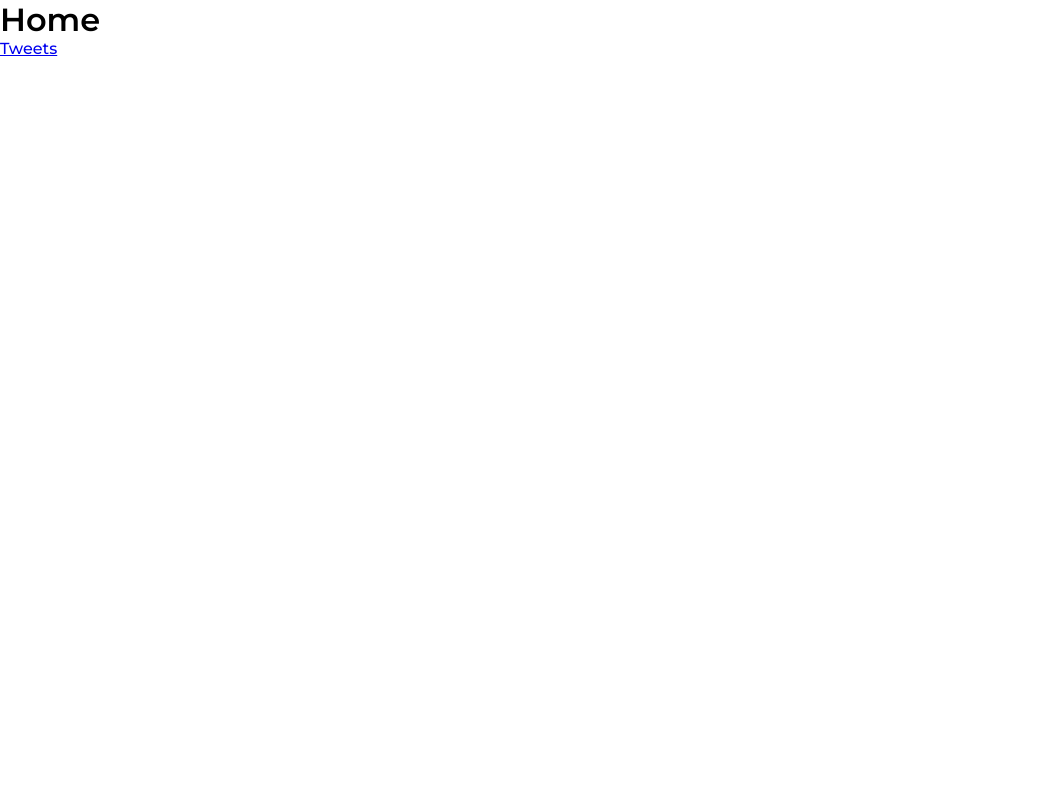
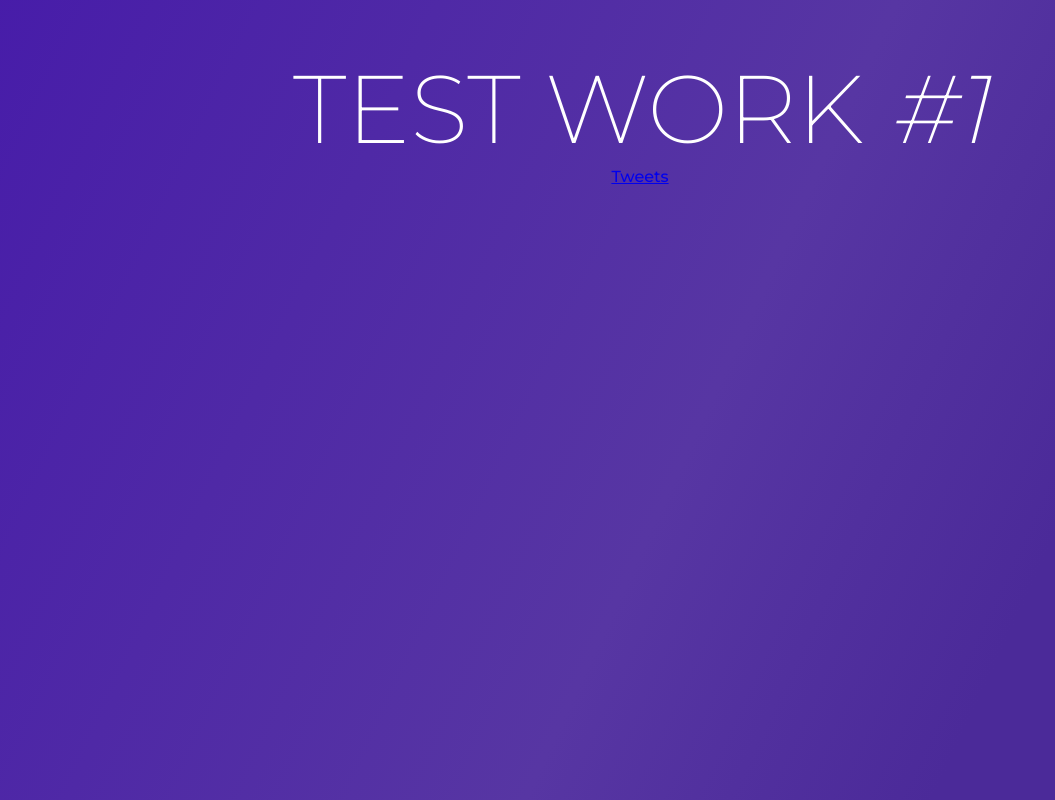
Before and after one commit to ukrwebprom/test-work-1, a React (Create React App) app: page / in a window 1280 px wide. Shown: the whole page, without its empty margins (0-1055 px from the left). Built offline with nearby package versions, Linux system fonts and the light colour scheme.

Commit message:
mainpage styles update

```diff
--- a/public/index.html
+++ b/public/index.html
@@ -10,7 +10,7 @@
       content="Web site created using create-react-app"
     />
     <link rel="apple-touch-icon" href="%PUBLIC_URL%/logo192.png" />
-    <link href="https://fonts.googleapis.com/css2?family=Montserrat:wght@500;600&display=swap" rel="stylesheet">
+    <link href="https://fonts.googleapis.com/css2?family=Montserrat:wght@200;500;600&display=swap" rel="stylesheet">
     <!--
       manifest.json provides metadata used when your web app is installed on a
       user's mobile device or desktop. See https://developers.google.com/web/fundamentals/web-app-manifest/
--- a/src/Utils/backend-api.js
+++ b/src/Utils/backend-api.js
@@ -11,12 +11,10 @@ export const getUsers = async () => {
 
 }
 
-export const updateUser = async (id, followers) => {
-    const user = {
-        followers:followers
-    }
+export const updateUser = async (u) => {
+
     try {
-        const res = await axios.patch(`/tweeter-users/${id}`, user);
+        const res = await axios.put(`/tweeter-users/${u.id}`, u);
         return res;
     } catch(error) {
         return error;
--- /dev/null
+++ b/src/components/Hero/Hero.jsx
@@ -0,0 +1,11 @@
+import './hero.scss';
+
+export const Hero = ({children}) => {
+    return (
+        <div className="hero">
+            <div class="wrapper">
+                {children}
+            </div>
+        </div>
+    )
+}
--- /dev/null
+++ b/src/components/Hero/hero.css
@@ -0,0 +1,15 @@
+.hero {
+  width: 100%;
+  height: 100vh;
+  background: linear-gradient(114.99deg, #471CA9 -0.99%, #5736A3 54.28%, #4B2A99 78.99%);
+}
+.hero h1 {
+  color: white;
+  font-size: 20vw;
+  font-weight: 200;
+}
+@media screen and (min-width: 480px) {
+  .hero h1 {
+    font-size: 96px;
+  }
+}/*# sourceMappingURL=hero.css.map */
--- /dev/null
+++ b/src/components/Hero/hero.scss
@@ -0,0 +1,15 @@
+.hero {
+    width:100%;
+    height:100vh;
+    background: linear-gradient(114.99deg, #471CA9 -0.99%, #5736A3 54.28%, #4B2A99 78.99%);
+
+    & h1 {
+        color:white;
+        font-size: 20vw;
+        font-weight: 200;
+        @media screen and (min-width:480px) {
+            font-size: 96px;
+
+        }
+    }
+}
--- a/src/components/UserGallery/UserGallery.jsx
+++ b/src/components/UserGallery/UserGallery.jsx
@@ -20,10 +20,10 @@ export const UserGallery = () => {
         }
     }
 
-    const updateUser = async (user) => {
+    const updateUser = async (u) => {
         try {
-            const res = await backend.updateUser(user);
-            console.log(res);
+            const res = await backend.updateUser(u);
+            setUsers(u => u.map(cur => cur.id === res.data.id ? res.data : cur));
         } catch (error) {
             setIsError(true);
         }
@@ -31,16 +31,15 @@ export const UserGallery = () => {
     const loadMore = () => setShowLimit(l => l + 3);
 
     const followUser = id => {
-        const user = users.find(u => u.id === id)
-        let followers = user.followers;
+        const user = {...users.find(u => u.id === id)}
         if(following.includes(id)) {
-            followers -= 1;
+            user.followers -= 1;
             setFollowing(u => u.filter(f => f !== id ));
         } else {
-            followers += 1;
+            user.followers += 1;
             setFollowing(u => [...u, id]);
         }
-        updateUser(id, followers);
+        updateUser(user)
     }
 
     useEffect(() => {
--- a/src/routes/Home.js
+++ b/src/routes/Home.js
@@ -1,10 +1,11 @@
 import { Link } from "react-router-dom"
+import { Hero } from "../components/Hero/Hero"
 export const Home = () => {
     return (
-        <>
-        <h1>Home</h1>
-        <Link to="/tweets" state={{from: "/"}}>Tweets</Link>
-        </>
+        <Hero>
+            <h1>TEST WORK <i>#1</i></h1>
+            <Link to="/tweets" state={{from: "/"}}>Tweets</Link>
+        </Hero>
 
     )
 }
```
Also changed, not shown: 1 other file (tests, documents, lock files or other folders).
